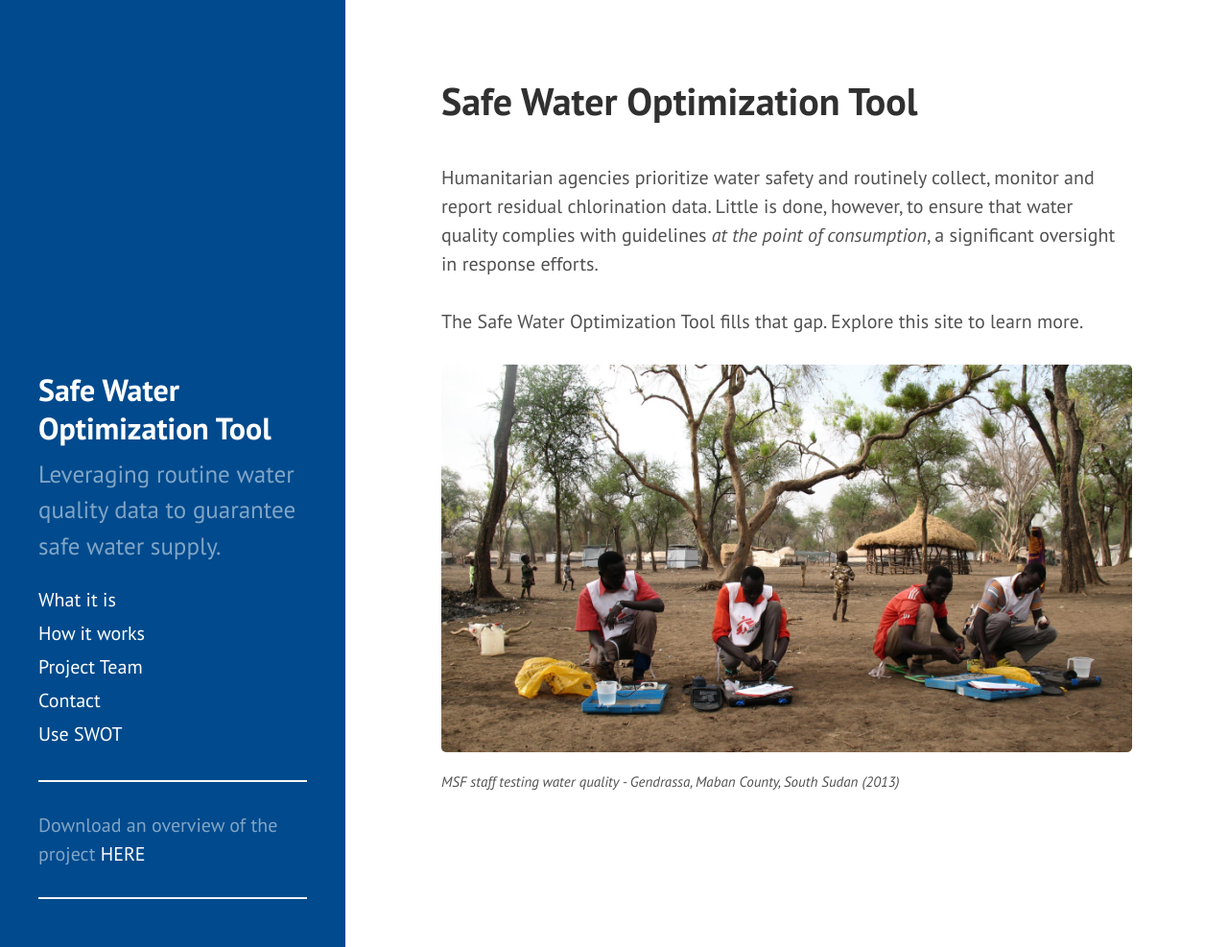
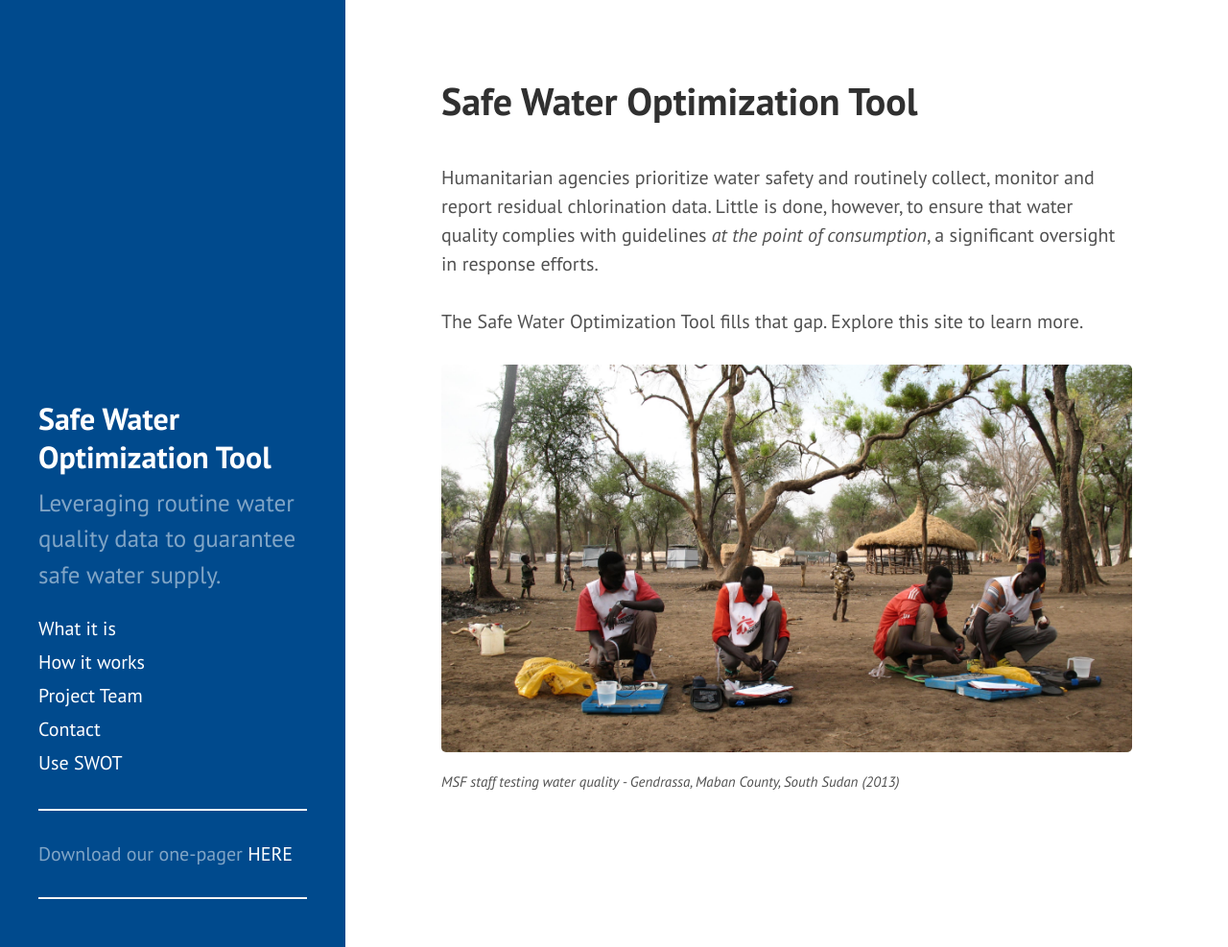
Before and after one commit to safeh2o/swot-infopage, a Jekyll site: the page built from index.html, in a window 1280 px wide and 987 px high. Shown: the whole window at 96% size. Built offline with Jekyll 4.4.1, drawn with Linux system fonts in a browser that asks for light colours; Markdown is read by kramdown in place of the engine named in the settings; the list of posts is cut into pages by our own code.

Commit message:
Update sidebar.html

```diff
--- a/_includes/sidebar.html
+++ b/_includes/sidebar.html
@@ -18,7 +18,7 @@
       <a class="sidebar-nav-item{% if page.url == '/use-swot/' %} active{% endif %}" href="{{ site.baseurl }}/use-swot/">Use SWOT</a>
       <hr>
       <div class="sidebar-about">
-      Download an overview of the project
+      Download our one-pager
       <a href="/public/SWOT_Summary.pdf" download>HERE</a>
       <hr>
 
```
